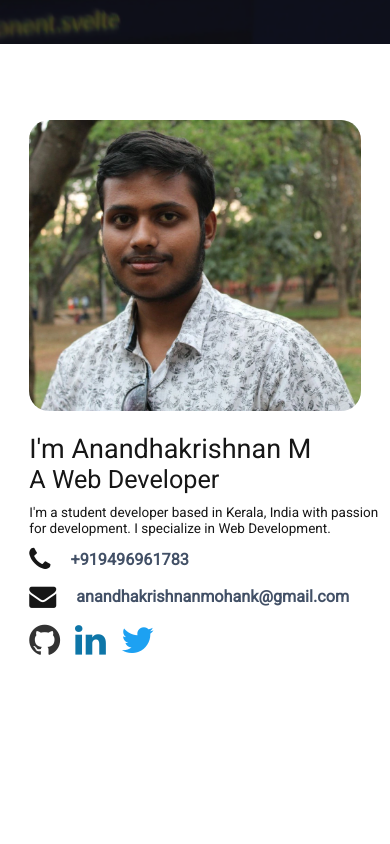
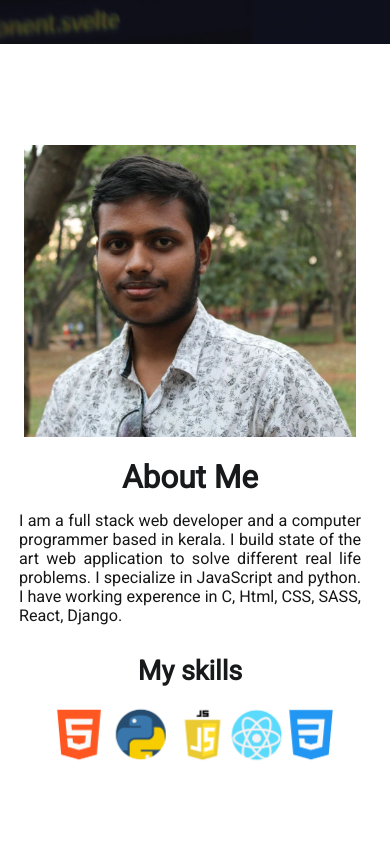
Before and after one commit to anandhakrishnanm/my-portfolio-website, a plain HTML site: page index.html in a window 390 px wide. Shown: the part 800-1644 px from the top of the page. Drawn offline with Linux system fonts and the light colour scheme; files whose address does not match are found by name.

Commit message:
updated about section

```diff
--- a/css/style.scss
+++ b/css/style.scss
@@ -4,13 +4,14 @@ $navbar-text-underline-color: gold;
 $welcome-area-bg-image-overlay-color: rgba(0, 0, 0, 0.6);
 $cv-btn-hover-color: rgb(255, 147, 6);
 $about-section-background-color: rgb(177, 177, 177);
-$heading-text-color-about: #425066;
+$section-heading-color: #425066;
 $text-color-about: #161616;
 $mob-welcome-text-faded-color: rgba(255, 255, 255, 0.8);
 $contact-button-color: rgb(5, 204, 81);
 $project-image-overlay-color: rgba(255, 255, 255, 0.7);
 $section-border-color: rgba(66, 80, 102, 0.2);
 $footer-ruler-color: rgba(197, 203, 211, 0.5);
+$heading-color-about: #18191a;
 * {
   margin: 0px;
   padding: 0px;
@@ -24,7 +25,7 @@ body {
   font-family: "Roboto", sans-serif;
 }
 .section {
-  padding-top: 15vh;
+  padding: 12vh 10px 0px 30px;
 }
 @mixin flex-align($jc, $ai) {
   display: flex;
@@ -39,6 +40,11 @@ body {
   position: fixed;
   width: 100%;
 }
+.logo{
+  width: 3rem;
+  height: 4rem;
+  object-fit: cover;
+}
 .navbar a {
   text-decoration: none;
   color: $navbar-text-color;
@@ -51,7 +57,7 @@ body {
 .nav-items {
   @include flex-align(space-between, center);
   width: 30vw;
-  margin-right: 5.5vw;
+  margin-right: 6.2vw;
 }
 .nav-link {
   position: relative;
@@ -79,7 +85,7 @@ a.nav-link:hover:before {
   list-style: none;
 }
 .site-logo {
-  margin-left: 5.5vw;
+  margin-left: 6.2vw;
 }
 
 .menu-btn {
@@ -139,6 +145,7 @@ a.nav-link:hover:before {
   .site-logo {
     margin-left: 20px;
   }
+
   html {
     font-size: 9px;
   }
@@ -244,119 +251,78 @@ a.nav-link:hover:before {
 }
 /*welcome area styling end*/
 /*about section style*/
-.about-section {
+.about-section{
   min-height: 100vh;
+}
+.about-content{
+  @include flex-align(center,flex-start);
   width: 100%;
-  padding-left: 4.8vw;
-  background: url("..//images/triangle-mosaic.png");
 }
-.about-heading {
-  margin-bottom: 40px;
+
+.dev-image {
+  width: 40rem;
+}
+.about-text-div{
+  margin-left: 20px;
+  width: 55vw;
+  text-align: justify;
+}
+.about-text-head{
+  @include flex-align(center,center );
+  margin-top: 20px;
+}
+.about-text-head h2{
   font-size: 3.5rem;
-  color: $heading-text-color-about;
+  color: $heading-color-about;
 }
-.dev-image {
-  width: 50rem;
-  margin-left: 30px;
-  border-radius: 20px;
+.about-my-skill-head{
+  @include flex-align(center,center );
+  margin-top: 30px;
 }
-.about-content {
-  @include flex-align(flex-start, center);
+.about-my-skill-head h2{
+  font-size: 3rem;
+  color: $heading-color-about;
 }
-.about-text-div {
-  padding-left: 60px;
+.about-text-div p{
+  margin-top: 15px;
+  font-size: 1.8rem;
   color: $text-color-about;
-  width: 55rem;
 }
-.about-intro {
-  font-size: 3rem;
+.skill-image-div{
+  width: 100%;
+  @include flex-align(center,center);
 }
-.about-job {
-  font-size: 2.8rem;
-}
-.about-info {
-  font-size: 1.5rem;
-  margin-top: 10px;
-}
-.about-phone,
-.about-email {
-  @include flex-align(flex-start, center);
-  margin-top: 10px;
-}
-.contact-mob,
-.contact-email {
-  margin-left: 20px;
-  font-size: 1.8rem;
-  color: $heading-text-color-about;
-}
-.contact-email a {
-  color: $heading-text-color-about;
-  text-decoration: none;
-}
-.contact-mob a {
-  color: $heading-text-color-about;
-  text-decoration: none;
-}
-.my-social-presence {
-  margin-top: 12px;
-  @include flex-align(flex-start, center);
-}
-.i-git,
-.i-linked-in,
-.i-twitter {
-  color: $heading-text-color-about;
-}
-.i-linked-in,
-.i-twitter {
-  margin-left: 15px;
-}
-.about-head-box {
-  @include flex-align(flex-start, center);
-}
-.i-git {
-  color: #333;
-}
-.i-linked-in {
-  color: #0e76a8;
-}
-.i-twitter {
-  color: #1da1f2;
+.skill-image{
+  width: 60rem;
 }
 @media screen and (max-width: 1100px) {
-  .about-content {
-    flex-direction: column;
-  }
-  .about-section {
-    height: auto;
-  }
-  .about-head-box {
-    @include flex-align(flex-start, center);
-  }
-  .dev-image {
-    width: 45vw;
-  }
-  .section {
-    padding: 15vh 6px;
+  .about-section{
+    padding-left: 0px;
     margin-left: 0px;
   }
   .dev-image {
-    margin: 0;
+    width: 40vw;
   }
-  .about-text-div {
-    width: 95vw;
-    margin-top: 20px;
-    padding-left: 5vw;
+  .about-content{
+    @include flex-align(center,center );
+    flex-direction: column;
   }
-  .navbar {
-    background: $text-color-about;
+  .about-text-div{
+    width: 70%;
   }
+
 }
 @media screen and (max-width: 800px) {
-  .section {
-    padding-top: 9vh;
-  }
+
   .dev-image {
     width: 60vw;
+  }
+  .about-text-div{
+    width: 90%;
+    margin-left: 0px;
+  }
+  .skill-image{
+    width: 80vw;
   }
 }
 @media screen and (max-width: 600px) {
@@ -378,7 +344,7 @@ a.nav-link:hover:before {
 }
 .project-heading {
   font-size: 3rem;
-  color: $heading-text-color-about;
+  color: $section-heading-color;
 }
 .project-grid-conatiner {
   padding: 35px;
@@ -416,7 +382,7 @@ a.nav-link:hover:before {
 }
 .project-git,
 .project-web {
-  color: $heading-text-color-about;
+  color: $section-heading-color;
 }
 .project-web {
   margin-left: 10px;
@@ -434,7 +400,17 @@ a.nav-link:hover:before {
 }
 /*project section styling end*/
 /*Contact section styling*/
-
+.phone-div, .email-div{
+  @include flex-align(flex-start,center);
+}
+.contact-email, .contact-mob{
+  margin-left: 20px;
+}
+.contact-email a, .contact-mob a{
+  color: $section-heading-color;
+  text-decoration: none;
+  font-size: 1.7rem;
+}
 .contact-section {
   width: 100%;
 }
@@ -445,7 +421,7 @@ a.nav-link:hover:before {
 }
 .contact-heading {
   font-size: 3rem;
-  color: $heading-text-color-about;
+  color: $section-heading-color;
 }
 .contact-box {
   @include flex-align(space-evenly, flex-start);
@@ -629,7 +605,7 @@ span.collig {
 }
 .footer-ruler{
   width: 100%;
-  height: 2px;
+  height: 1px;
   background: $footer-ruler-color;
   border-radius: 20px;
   margin: 20px 0px;
@@ -641,6 +617,14 @@ span.collig {
 }
 .up-link:hover{
   color: $navbar-text-underline-color;
+}
+.i-linked-in {
+  color: #0e76a8;
+  margin-left: 20px;
+}
+.i-twitter {
+  color: #1da1f2;
+  margin-left: 20px;
 }
 
 /* footer style end */
--- a/index.html
+++ b/index.html
@@ -84,7 +84,9 @@
       <div class="welcome-area">
         <nav class="navbar">
           <!-- logo -->
-          <a href="#" class="site-logo">&lt;AKM &#47;&gt;</a>
+          <a href="#" class="site-logo">
+            <img src="images/logo.png" alt="logo" class="logo">
+          </a>
 
           <!--nav items -->
           <ul class="nav-items" id="nav-list">
@@ -129,40 +131,20 @@
             />
           </div>
           <div class="about-text-div">
-            <p class="about-intro">I'm Anandhakrishnan M</p>
-            <p class="about-job">A Web Developer</p>
-            <p class="about-info">
-              I'm a student developer based in Kerala, India with passion for
-              development. I specialize in Web Development.
-            </p>
-            <div class="about-phone">
-              <i class="fa fa-phone fa-3x"></i>
-              <h2 class="contact-mob">
-                <a href="tel:+919496961783">+919496961783</a>
-              </h2>
-            </div>
-            <div class="about-email">
-              <i class="fa fa-envelope fa-3x"></i>
-              <h2 class="contact-email">
-                <a href="mailto:anandhakrishnanmohank@gmail.com">
-                  anandhakrishnanmohank@gmail.com</a
-                >
-              </h2>
-            </div>
-            <div class="my-social-presence">
-              <a href="https://github.com/anandhakrishnanm" target="_blank">
-                <i class="fa fa-github social-i fa-4x i-git"></i>
-              </a>
-              <a
-                href="https://in.linkedin.com/in/anandhakrishnan-m-864193175"
-                target="_blank"
-              >
-                <i class="fa fa-linkedin social-i fa-4x i-linked-in"></i>
-              </a>
-              <a href="https://twitter.com/iam_anandha" target="_blank">
-                <i class="fa fa-twitter social-i fa-4x i-twitter"></i>
-              </a>
-            </div>
+              <div class="about-text-head">
+                <h2>About Me</h2>
+              </div>
+              <p> I am a full stack web developer and a computer programmer based in
+                  kerala. I build state of the art web application to solve different
+                  real life problems. I specialize in JavaScript and python. I have working
+                  experence in C, Html, CSS, SASS, React, Django.
+              </p>
+              <div class="about-my-skill-head">
+                <h2>My skills</h2>
+              </div>
+              <div class="skill-image-div">
+                <img src="images/skills.png" alt="skills" class="skill-image">
+              </div>
           </div>
         </div>
       </section>
@@ -183,10 +165,11 @@
                 <a
                   href="https://github.com/anandhakrishnanm/my-portfolio-website"
                   target="_blank"
+                  rel=”noopener noreferrer”
                 >
                   <i class="fa fa-github project-git fa-3x"></i>
                 </a>
-                <a href="#" target="_blank">
+                <a href="#" target="_blank" rel=”noopener noreferrer”>
                   <i class="fa fa-link project-web fa-3x"></i>
                 </a>
               </div>
@@ -202,12 +185,13 @@
                 <a
                   href="https://github.com/anandhakrishnanm/js-documentation-page"
                   target="_blank"
+                  rel=”noopener noreferrer”
                 >
                   <i class="fa fa-github project-git fa-3x"></i>
                 </a>
                 <a
                   href="https://js-documentation-page.netlify.app/"
-                  target="_blank"
+                  target="_blank" rel=”noopener noreferrer”
                 >
                   <i class="fa fa-link project-web fa-3x"></i>
                 </a>
@@ -224,12 +208,14 @@
                 <a
                   href="https://github.com/anandhakrishnanm/simple-js-calculator"
                   target="_blank"
+                  rel=”noopener noreferrer”
                 >
                   <i class="fa fa-github project-git fa-3x"></i>
                 </a>
                 <a
                   href="https://anandhakrishnanm.github.io/simple-js-calculator/"
                   target="_blank"
+                  rel=”noopener noreferrer”
                 >
                   <i class="fa fa-link project-web fa-3x"></i>
                 </a>
@@ -246,12 +232,14 @@
                 <a
                   href="https://github.com/anandhakrishnanm/random-quote-generator"
                   target="_blank"
+                  rel=”noopener noreferrer”
                 >
                   <i class="fa fa-github project-git fa-3x"></i>
                 </a>
                 <a
                   href="https://read-random-quote.netlify.app/"
                   target="_blank"
+                  rel=”noopener noreferrer”
                 >
                   <i class="fa fa-link project-web fa-3x"></i>
                 </a>
@@ -268,6 +256,7 @@
         </div>
         <div class="contact-box">
           <div class="map">
+
             <iframe
               src="https://www.google.com/maps/embed?pb=!1m18!1m12!1m3!1d3933.12947565779!2d76.31946291479157!3d9.669976893077894!2m3!1f0!2f0!3f0!3m2!1i1024!2i768!4f13.1!3m3!1m2!1s0x0%3A0x0!2zOcKwNDAnMTEuOSJOIDc2wrAxOScxOC4wIkU!5e0!3m2!1sen!2sin!4v1607403073643!5m2!1sen!2sin"
               width="600"
@@ -281,13 +270,13 @@
             ></iframe>
           </div>
           <div class="contact-form">
-            <div class="about-phone">
+            <div class="phone-div">
               <i class="fa fa-phone fa-3x"></i>
               <h2 class="contact-mob">
                 <a href="tel:+919496961783">+919496961783</a>
               </h2>
             </div>
-            <div class="about-email">
+            <div class="email-div">
               <i class="fa fa-envelope fa-3x"></i>
               <h2 class="contact-email">
                 <a href="mailto:anandhakrishnanmohank@gmail.com">
@@ -350,16 +339,19 @@
           <i class="fa fa-angle-up up-link fa-5x"></i>
         </a>
         <div class="footer-social-presence">
-          <a href="https://github.com/anandhakrishnanm" target="_blank">
+          <a href="https://github.com/anandhakrishnanm" target="_blank"
+          rel=”noopener noreferrer”>
             <i class="fa fa-github social-i fa-4x i-git"></i>
           </a>
           <a
             href="https://in.linkedin.com/in/anandhakrishnan-m-864193175"
             target="_blank"
+            rel=”noopener noreferrer”
           >
             <i class="fa fa-linkedin social-i fa-4x i-linked-in"></i>
           </a>
-          <a href="https://twitter.com/iam_anandha" target="_blank">
+          <a href="https://twitter.com/iam_anandha" target="_blank"
+          rel=”noopener noreferrer”>
             <i class="fa fa-twitter social-i fa-4x i-twitter"></i>
           </a>
         </div>
```
Also changed, not shown: css/style.css, images/logo.png (added), images/skills.png (added), 1 other file.
